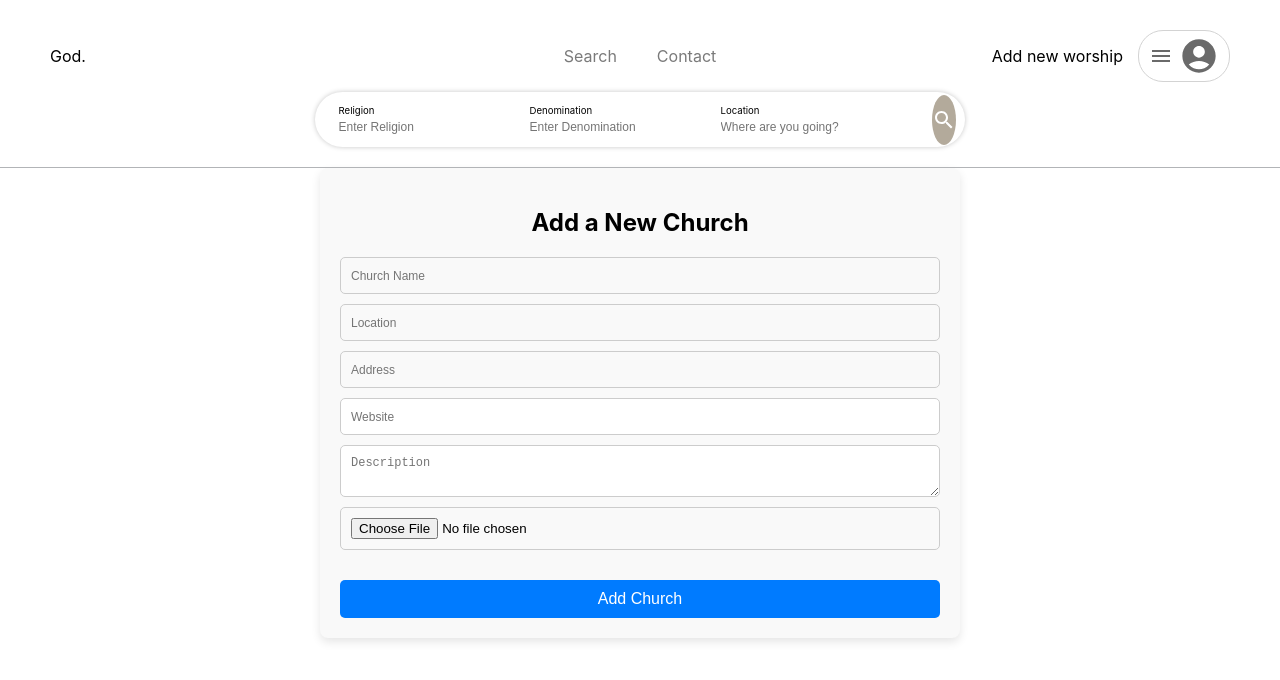
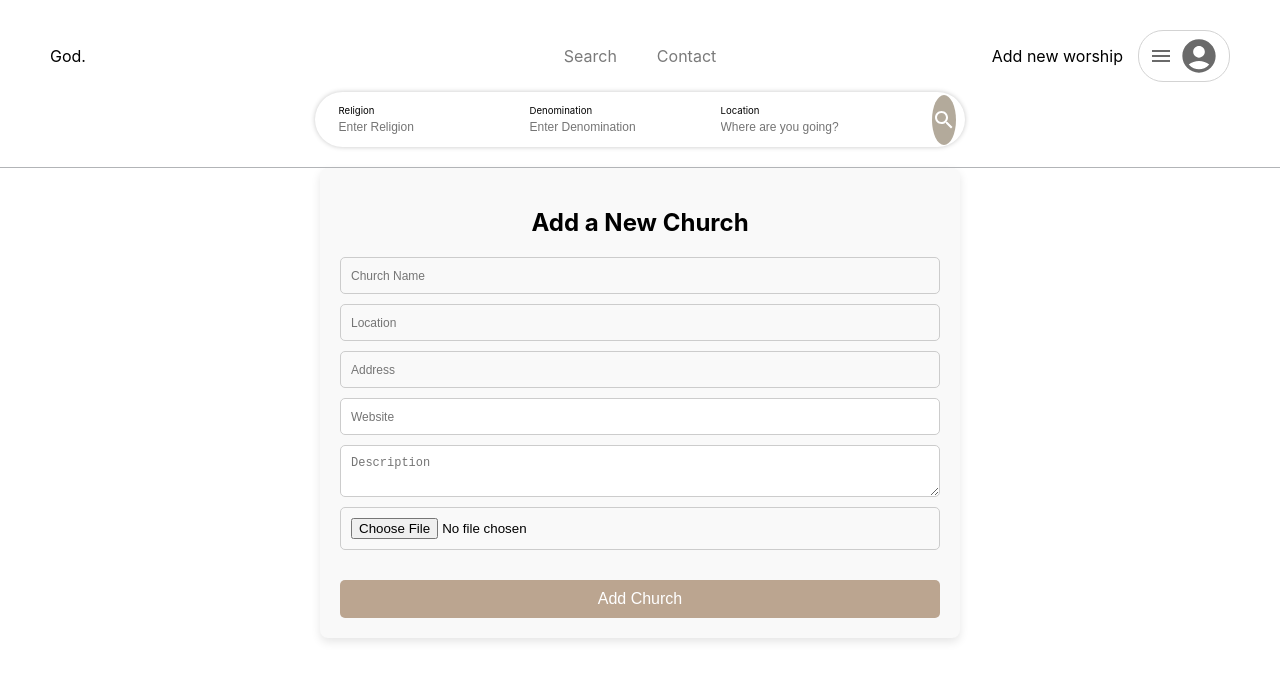
Before and after one commit to jerrybenn/WebDesignProject, a React (Create React App) app in the folder god/: page /addNewWorship in a window 1280 px wide. Shown: the top 680 px of the page. Built offline with nearby package versions, Linux system fonts and the light colour scheme.

Commit message:
Color change in church form button

```diff
--- a/god/src/components/churchForm/churchForm.css
+++ b/god/src/components/churchForm/churchForm.css
@@ -25,7 +25,7 @@
   }
 
   .church-form-container button {
-    background-color: #007bff;
+    background-color: #BBA590;
     color: white;
     padding: 10px;
     border: none;
@@ -34,5 +34,5 @@
   }
 
   .church-form-container button:hover {
-    background-color: #0056b3;
+    background-color: #8a6d51;
   }
```
